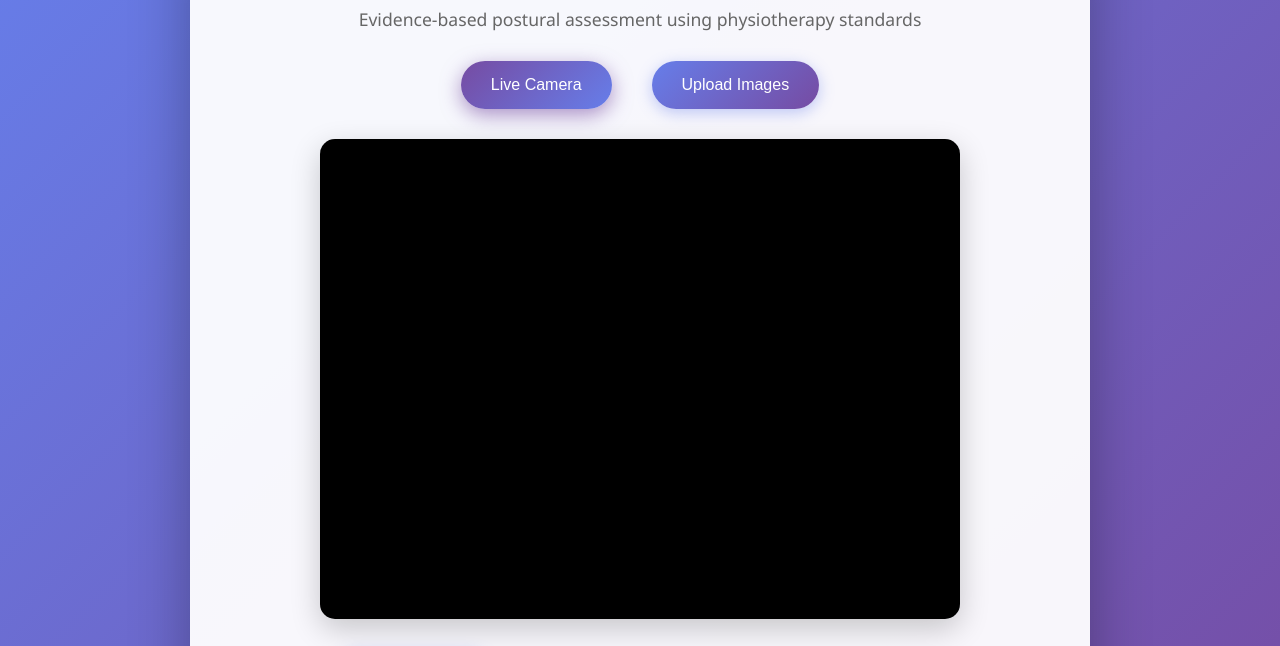
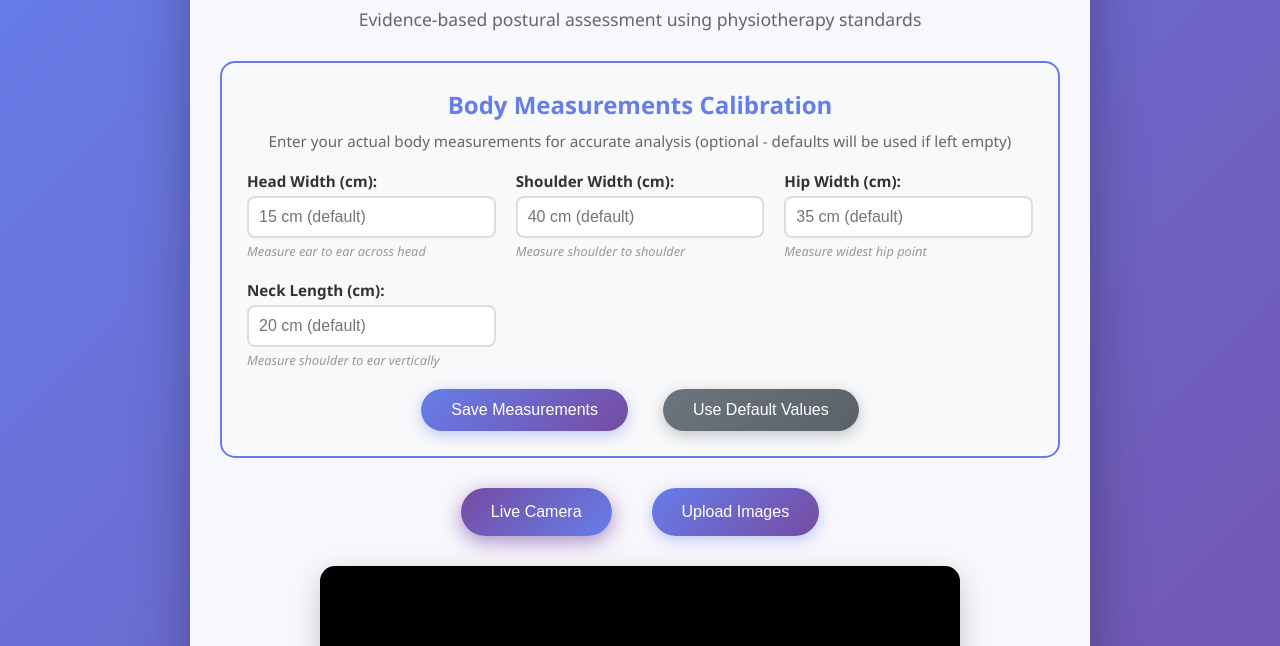
Before and after one commit to rajat5113/posture_og, a website: page index.html in a window 1280 px wide. Shown: the part 108-754 px from the top of the page. Drawn offline with nearby package versions, Linux system fonts and the light colour scheme.

Commit message:
updates user input

```diff
--- a/index.html
+++ b/index.html
@@ -19,6 +19,45 @@
     <div class="container">
         <h1>Clinical Posture Analysis</h1>
         <p class="subtitle">Evidence-based postural assessment using physiotherapy standards</p>
+
+        <!-- Calibration Section -->
+        <div id="calibrationSection" class="calibration-section">
+            <h2>Body Measurements Calibration</h2>
+            <p class="calibration-info">Enter your actual body measurements for accurate analysis (optional - defaults will be used if left empty)</p>
+
+            <div class="calibration-grid">
+                <div class="calibration-item">
+                    <label for="headWidth">Head Width (cm):</label>
+                    <input type="number" id="headWidth" min="10" max="25" step="0.1" placeholder="15 cm (default)">
+                    <span class="help-text">Measure ear to ear across head</span>
+                </div>
+
+                <div class="calibration-item">
+                    <label for="shoulderWidth">Shoulder Width (cm):</label>
+                    <input type="number" id="shoulderWidth" min="30" max="60" step="0.1" placeholder="40 cm (default)">
+                    <span class="help-text">Measure shoulder to shoulder</span>
+                </div>
+
+                <div class="calibration-item">
+                    <label for="hipWidth">Hip Width (cm):</label>
+                    <input type="number" id="hipWidth" min="25" max="55" step="0.1" placeholder="35 cm (default)">
+                    <span class="help-text">Measure widest hip point</span>
+                </div>
+
+                <div class="calibration-item">
+                    <label for="neckLength">Neck Length (cm):</label>
+                    <input type="number" id="neckLength" min="10" max="30" step="0.1" placeholder="20 cm (default)">
+                    <span class="help-text">Measure shoulder to ear vertically</span>
+                </div>
+            </div>
+
+            <div class="calibration-buttons">
+                <button id="saveCalibrationBtn" class="calibration-btn">Save Measurements</button>
+                <button id="useDefaultsBtn" class="calibration-btn secondary">Use Default Values</button>
+            </div>
+
+            <div id="calibrationStatus" class="calibration-status hidden"></div>
+        </div>
 
         <div class="mode-selector">
             <div class="mode-buttons">
@@ -94,7 +133,7 @@
         </div>
 
         <div class="status">
-            <div id="statusText">Choose analysis mode: Live Camera or Upload Images</div>
+            <div id="statusText">Enter your body measurements above, then choose analysis mode: Live Camera or Upload Images</div>
         </div>
 
         <div id="capturedImages" class="captured-images"></div>
@@ -127,7 +166,6 @@
                         </div>
                     </div>
 
-                    <!-- ## MODIFICATION START ## -->
                     <div class="edit-section">
                         <h3>Clinical Assessment Summary</h3>
                         <div class="form-group">
@@ -135,7 +173,6 @@
                             <textarea id="clinicalSummary" rows="8" placeholder="Generating AI summary..."></textarea>
                         </div>
                     </div>
-                    <!-- ## MODIFICATION END ## -->
 
                     <div class="edit-section">
                         <h3>Exercise Protocol</h3>
--- a/styles.css
+++ b/styles.css
@@ -606,6 +606,137 @@ button:disabled {
     transform: translateY(-1px);
 }
 
+/* Calibration Section Styles */
+.calibration-section {
+    background: #f8f9fa;
+    border-radius: 15px;
+    padding: 25px;
+    margin-bottom: 30px;
+    border: 2px solid #667eea;
+}
+
+.calibration-section h2 {
+    color: #667eea;
+    margin-bottom: 10px;
+    font-size: 1.5em;
+    text-align: center;
+}
+
+.calibration-info {
+    text-align: center;
+    color: #666;
+    margin-bottom: 20px;
+    font-size: 0.95em;
+}
+
+.calibration-grid {
+    display: grid;
+    grid-template-columns: repeat(auto-fit, minmax(200px, 1fr));
+    gap: 20px;
+    margin-bottom: 20px;
+}
+
+.calibration-item {
+    display: flex;
+    flex-direction: column;
+}
+
+.calibration-item label {
+    font-weight: 600;
+    color: #333;
+    margin-bottom: 5px;
+    font-size: 0.95em;
+}
+
+.calibration-item input {
+    padding: 10px;
+    border: 2px solid #ddd;
+    border-radius: 8px;
+    font-size: 1em;
+    transition: border-color 0.3s ease;
+}
+
+.calibration-item input:focus {
+    outline: none;
+    border-color: #667eea;
+    box-shadow: 0 0 0 3px rgba(102, 126, 234, 0.1);
+}
+
+.calibration-item .help-text {
+    font-size: 0.8em;
+    color: #999;
+    margin-top: 4px;
+    font-style: italic;
+}
+
+.calibration-buttons {
+    display: flex;
+    justify-content: center;
+    gap: 15px;
+    flex-wrap: wrap;
+}
+
+.calibration-btn {
+    background: linear-gradient(135deg, #667eea, #764ba2);
+    color: white;
+    border: none;
+    padding: 12px 30px;
+    font-size: 16px;
+    border-radius: 50px;
+    cursor: pointer;
+    transition: all 0.3s ease;
+    box-shadow: 0 4px 15px rgba(102, 126, 234, 0.4);
+}
+
+.calibration-btn:hover {
+    transform: translateY(-2px);
+    box-shadow: 0 6px 20px rgba(102, 126, 234, 0.6);
+}
+
+.calibration-btn.secondary {
+    background: linear-gradient(135deg, #6c757d, #5a6268);
+    box-shadow: 0 4px 15px rgba(108, 117, 125, 0.4);
+}
+
+.calibration-btn.secondary:hover {
+    box-shadow: 0 6px 20px rgba(108, 117, 125, 0.6);
+}
+
+.calibration-status {
+    margin-top: 15px;
+    padding: 12px;
+    border-radius: 8px;
+    text-align: center;
+    font-weight: 500;
+}
+
+.calibration-status.success {
+    background: #d4edda;
+    color: #155724;
+    border: 1px solid #c3e6cb;
+}
+
+.calibration-status.info {
+    background: #d1ecf1;
+    color: #0c5460;
+    border: 1px solid #bee5eb;
+}
+
+/* Responsive Calibration */
+@media (max-width: 768px) {
+    .calibration-grid {
+        grid-template-columns: 1fr;
+    }
+
+    .calibration-buttons {
+        flex-direction: column;
+    }
+
+    .calibration-btn {
+        width: 100%;
+    }
+}
+
 /* Responsive Modal */
 @media (max-width: 768px) {
     .modal-content {
```
